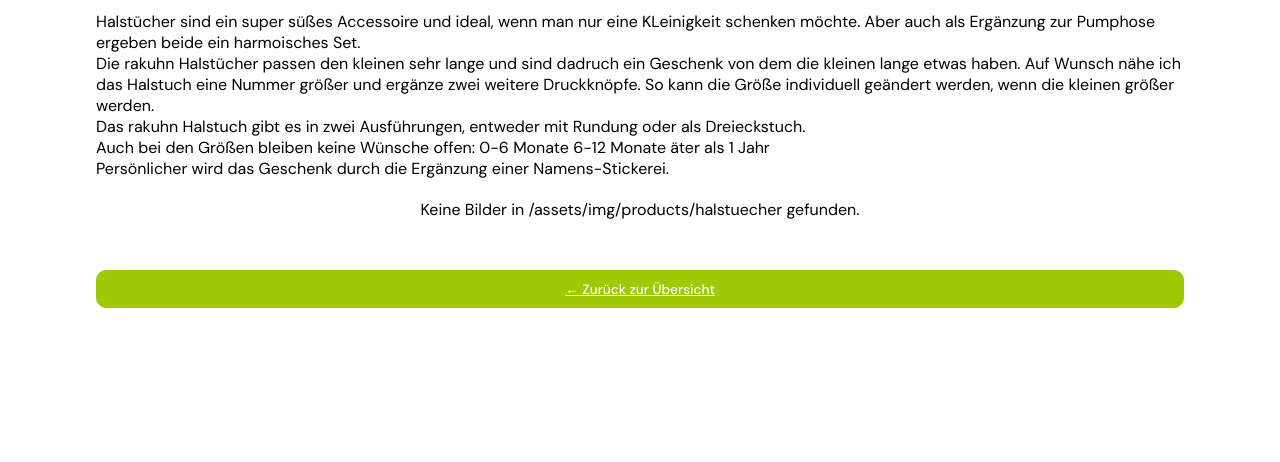
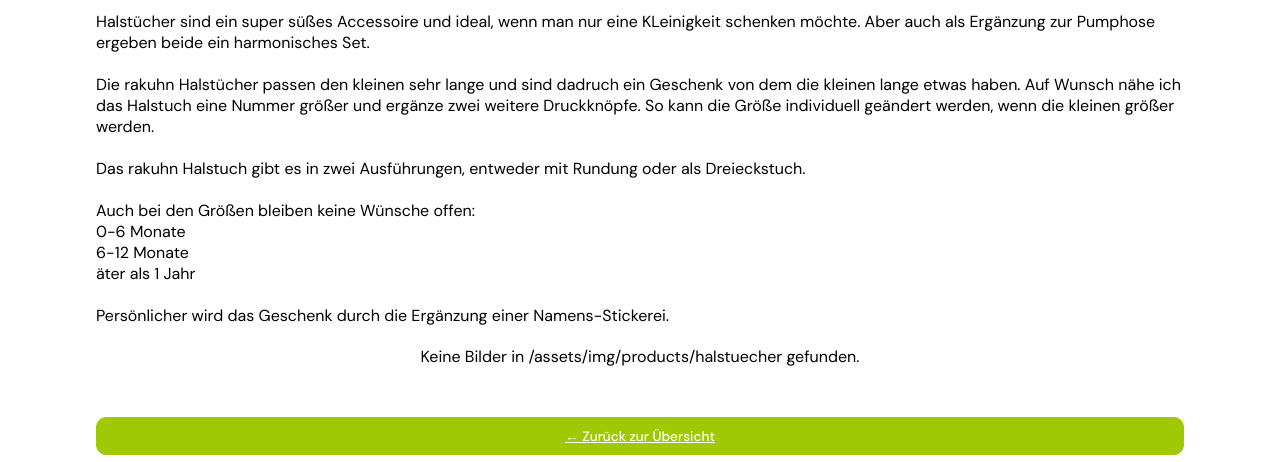
Before and after one commit to esoxxxx/rakuhn, an Eleventy site: page src/products/halstuecher.md in a window 1280 px wide. Shown: the part 166-628 px from the top of the page. Built offline with nearby package versions, Linux system fonts and the light colour scheme; Eleventy itself is replaced by a stand-in of ours; files that its build step writes are made by us from their sources.

Commit message:
Rechtschreibfehler und Formatierung Halstücher

```diff
--- a/src/products/halstuecher.md
+++ b/src/products/halstuecher.md
@@ -7,15 +7,15 @@ tags:
   - product
 ---
 
-Halstücher sind ein super süßes Accessoire und ideal, wenn man nur eine KLeinigkeit schenken möchte. Aber auch als Ergänzung zur Pumphose ergeben beide ein harmoisches Set.
-
-Die rakuhn Halstücher passen den kleinen sehr lange und sind dadruch ein Geschenk von dem die kleinen lange etwas haben. Auf Wunsch nähe ich das Halstuch eine Nummer größer und ergänze zwei weitere Druckknöpfe. So kann die Größe individuell geändert werden, wenn die kleinen größer werden.
-
-Das rakuhn Halstuch gibt es in zwei Ausführungen, entweder mit Rundung oder als Dreieckstuch.
-
-Auch bei den Größen bleiben keine Wünsche offen:
-0-6 Monate
-6-12 Monate
-äter als 1 Jahr
-
+Halstücher sind ein super süßes Accessoire und ideal, wenn man nur eine KLeinigkeit schenken möchte. Aber auch als Ergänzung zur Pumphose ergeben beide ein harmonisches Set.<br>
+<br>
+Die rakuhn Halstücher passen den kleinen sehr lange und sind dadruch ein Geschenk von dem die kleinen lange etwas haben. Auf Wunsch nähe ich das Halstuch eine Nummer größer und ergänze zwei weitere Druckknöpfe. So kann die Größe individuell geändert werden, wenn die kleinen größer werden.<br>
+<br>
+Das rakuhn Halstuch gibt es in zwei Ausführungen, entweder mit Rundung oder als Dreieckstuch.<br>
+<br>
+Auch bei den Größen bleiben keine Wünsche offen:<br>
+0-6 Monate<br>
+6-12 Monate<br>
+äter als 1 Jahr<br>
+<br>
 Persönlicher wird das Geschenk durch die Ergänzung einer Namens-Stickerei.
```
